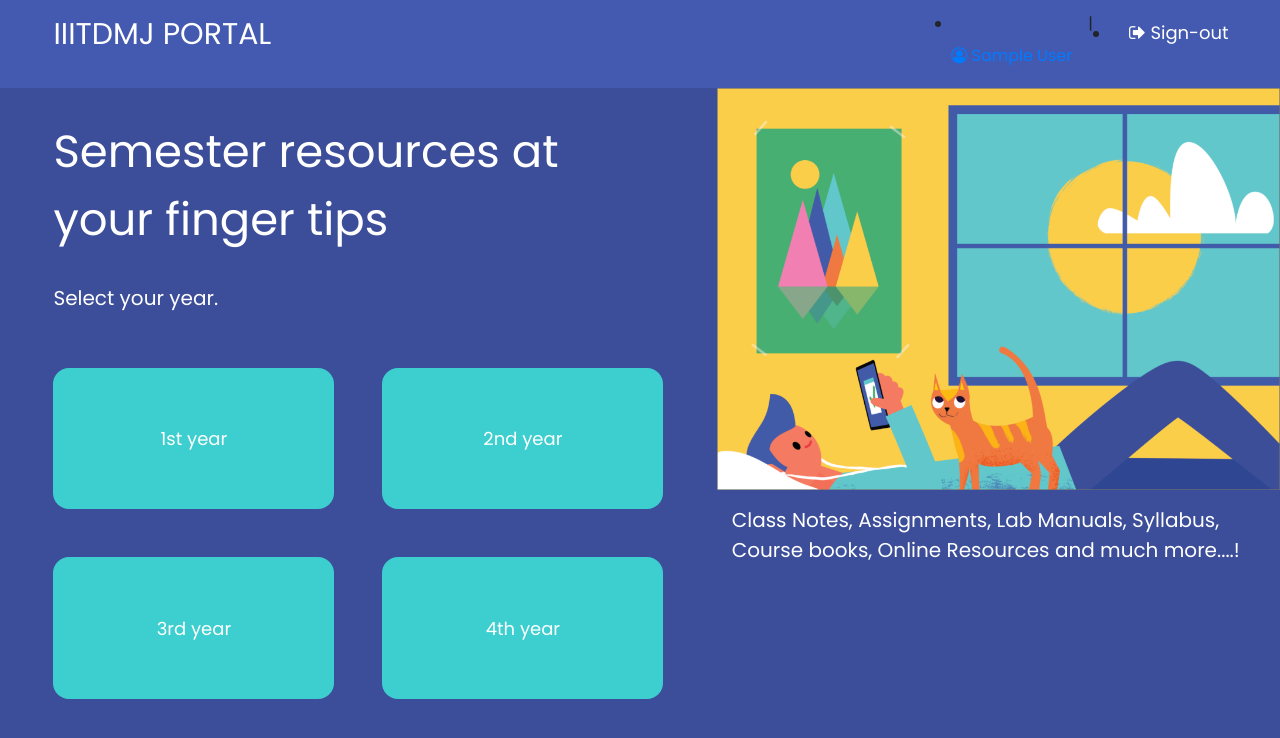
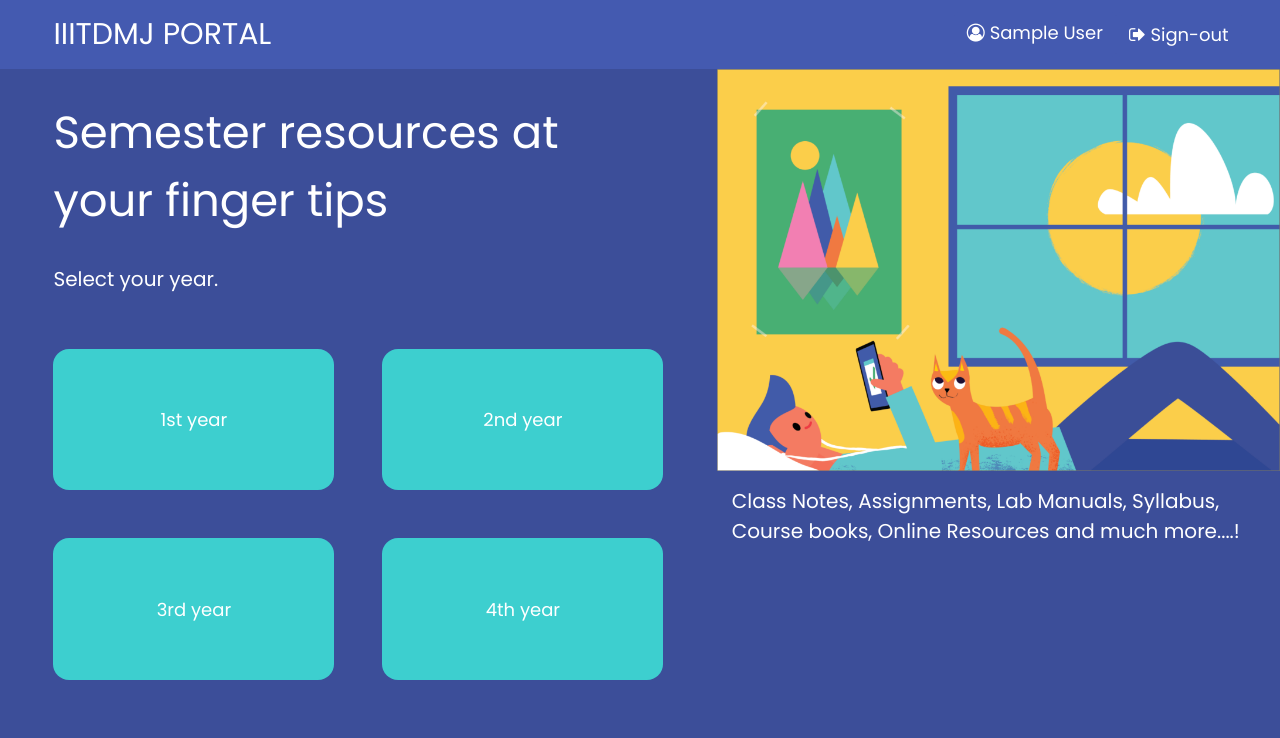
Before and after one commit to BitByte-TPC/resource_website, a React (Create React App) app in the folder frontend/: page /Home in a window 1280 px wide. Shown: the top 738 px of the page. Built offline with nearby package versions, Linux system fonts and the light colour scheme; sample sign-in values are in the browser's storage.

Commit message:
Signup bug fixed

```diff
--- a/frontend/src/App.jsx
+++ b/frontend/src/App.jsx
@@ -83,8 +83,8 @@ function App(){
           onRegister={handleRegister}
           isModal={isModalOpen}
           isModal2={isModalOpen2}
-          onClose={handleClose}
-          onClose2={handleClose2}
+          toggleModal={handleClose}
+          toggleModal2={handleClose2}
           onLogOut={handleLogOut}
         />
         <Switch>
--- a/frontend/src/commponents/navBar.jsx
+++ b/frontend/src/commponents/navBar.jsx
@@ -23,32 +23,27 @@ function NavBar(props){
           <div className="navButton">
           {props.user ?
                 (
-                  <React.Fragment>
-                    <NavItem>
-                      <Link className="nav-link br" to="/user">
-                        <span className="fa fa-user-circle-o"></span>{" "}
-                        {props.user.name}
-                      </Link>
-                    </NavItem>
-                    <div className="or">|</div>
-                    <NavItem>
-                      <button className="secButton" onClick={props.onLogOut}>
-                        <span className="fa fa-sign-out"></span> Sign-out
-                      </button>
-                    </NavItem>
-                  </React.Fragment>
+                  <>
+                   <div className="secButton" to="/user">
+                      <span className="fa fa-user-circle-o"></span>{" "}
+                      {props.user.name}
+                    </div>
+                    <button className="secButton" onClick={props.onLogOut}>
+                      <span className="fa fa-sign-out"></span> Sign-out
+                    </button>
+                  </>
                 )
               :(
                 <>
                   <button
-                    onClick={props.onClose}
+                    onClick={props.toggleModal}
                     className="secButton"
                   >
                     Log in
                   </button>
 
                   <button
-                    onClick={props.onRegister}
+                    onClick={props.toggleModal2}
                     className="priButton"
                   >
                     Sign up
@@ -64,15 +59,6 @@ function NavBar(props){
           <ModalHeader toggle={props.toggleModal}>
             <div>
               Login
-              <button
-                type="button"
-                className="close"
-                data-dismiss="modal"
-                aria-label="Close"
-                onClick={props.onClose}
-              >
-                <span aria-hidden="true">&times;</span>
-              </button>
             </div>
           </ModalHeader>
           <ModalBody>
@@ -85,15 +71,6 @@ function NavBar(props){
           <ModalHeader toggle={props.toggleModal2}>
             <div>
               Register
-              <button
-                type="button"
-                className="close"
-                data-dismiss="modal"
-                aria-label="Close"
-                onClick={props.onClose2}
-              >
-                <span aria-hidden="true">&times;</span>
-              </button>
             </div>
           </ModalHeader>
           <ModalBody>
```
